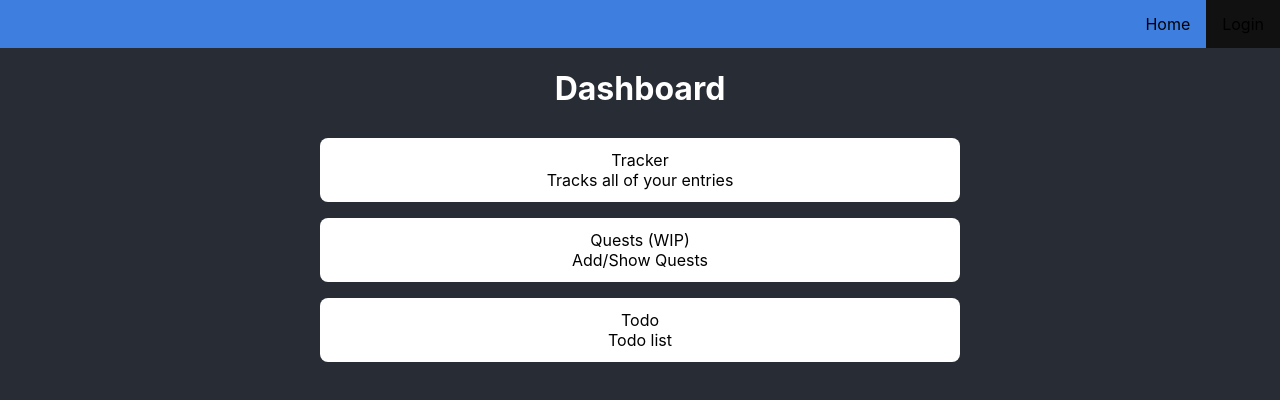
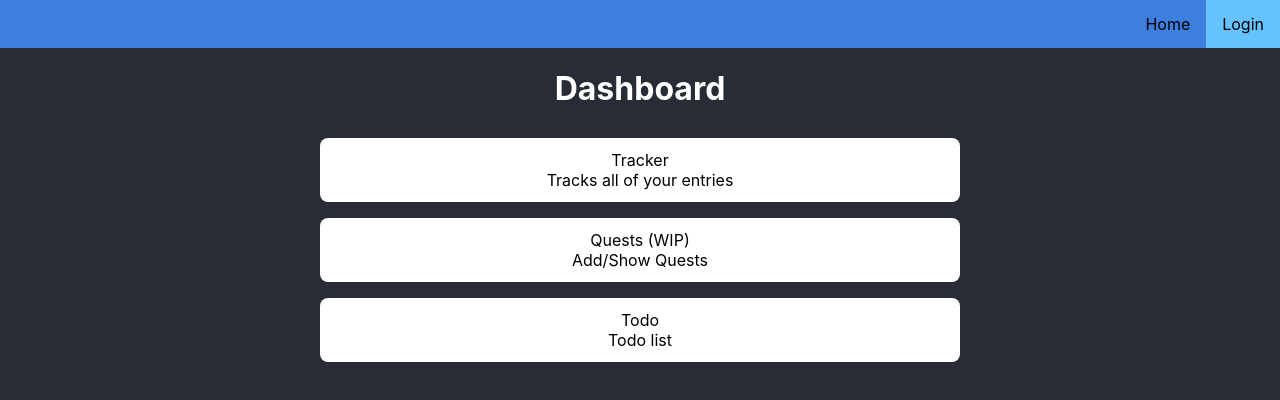
Before and after one commit to Vikkear/SelfImprovementWebApplication, a React (Create React App) app in the folder src/client/: page / in a window 1280 px wide. In both pictures the pointer is over the link "Login". Shown: the top 400 px of the page. Built offline with nearby package versions, Linux system fonts and the light colour scheme.

Commit message:
changed hover color

```diff
--- a/src/client/src/components/style/header.css
+++ b/src/client/src/components/style/header.css
@@ -20,5 +20,5 @@ li a {
 }
 
 li a:hover {
-  background-color: #111;
+  background-color: #66c2ff;
 }
```
